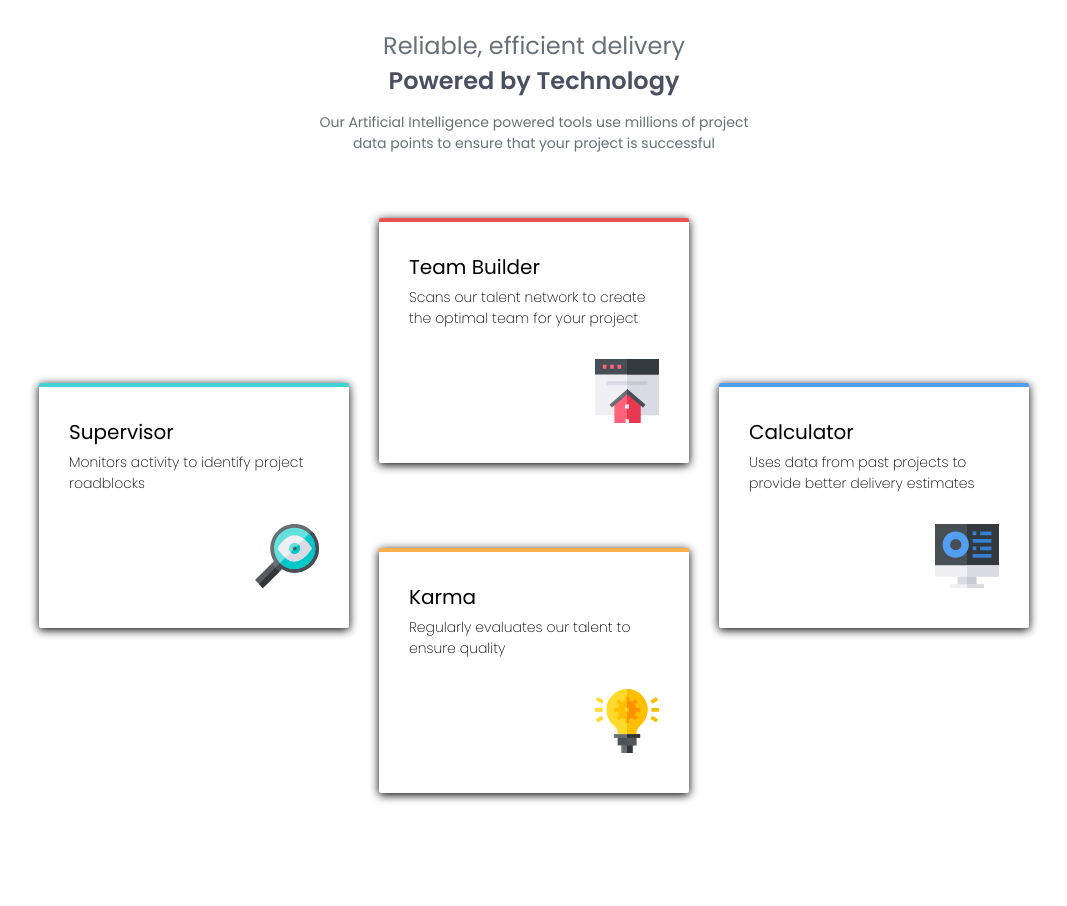
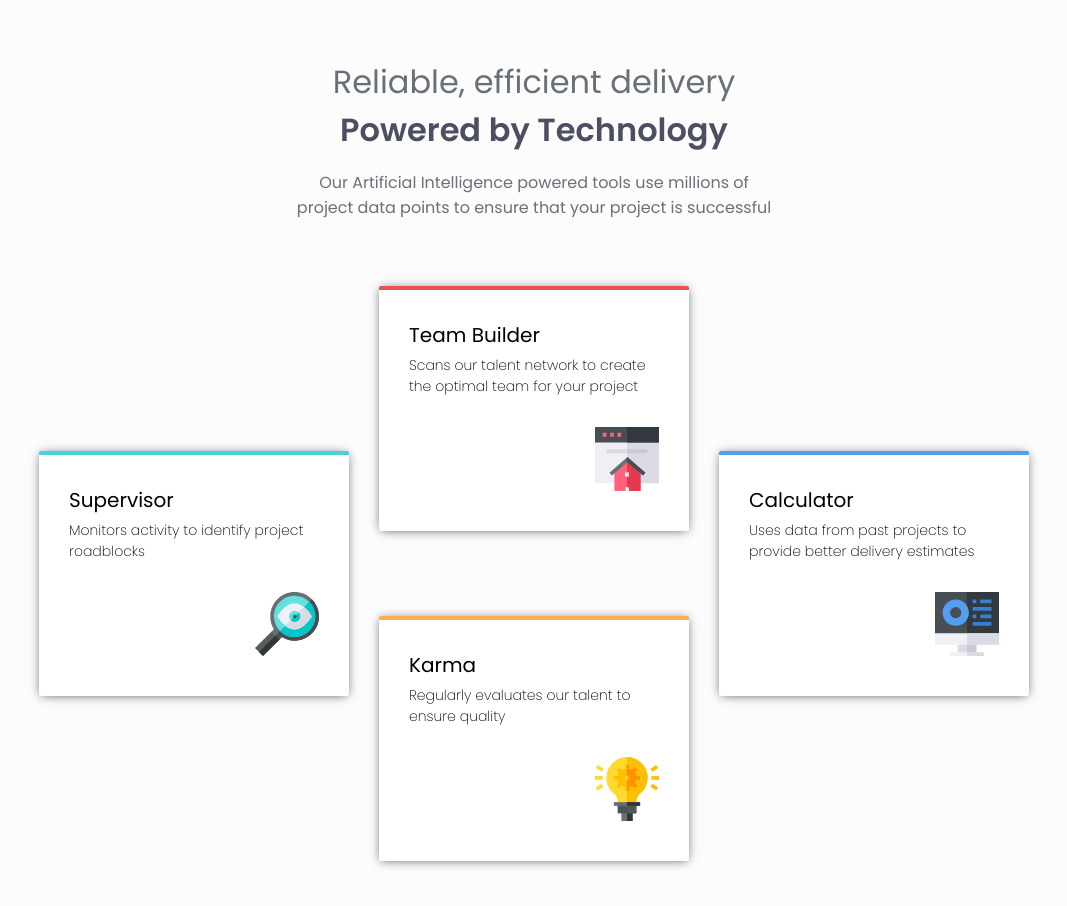
Before and after one commit to ArkhasiaHub/Four-card-feature-section, a plain HTML site: page index.html in a window 1280 px wide. Shown: the whole page, without its empty margins (106-1173 px from the left). Drawn offline with Linux system fonts and the light colour scheme.

Commit message:
Update stylesheet.css
feat: update stylesheet.css

```diff
--- a/css/stylesheet.css
+++ b/css/stylesheet.css
@@ -1,7 +1,7 @@
 @import url('https://fonts.googleapis.com/css2?family=Poppins:wght@200;400;600&display=swap');
 
 body {
-    background-color: hsl(0, 0%, 100%);
+    background-color: hsl(212, 6%, 99%);
     font-family: 'Poppins';
     display: flex;
     flex-direction: column;
@@ -15,6 +15,7 @@ body {
     flex-direction: column;
     justify-content: center;
     align-items: center;
+    margin-top: 30px;
 }
 
 .presentation {
@@ -71,7 +72,7 @@ body {
     padding-top: 25px;
     padding: 30px;
     padding-bottom: 40px;
-    box-shadow: 0px 2px 10px black;
+    box-shadow: 0px 1px 10px -2px hsl(234, 12%, 34%);
     border-radius: 2px;
     justify-content: center;
 }
@@ -115,7 +116,15 @@ body {
 
 @media (min-width:1024px) {
     .presentation {
-        width: 460px;
+        width: 480px;
+    }
+
+    .presentation h1 {
+        font-size: 32px;
+    }
+
+    .presentation p {
+        font-size: 16px;
     }
 
     .all-card {
```
